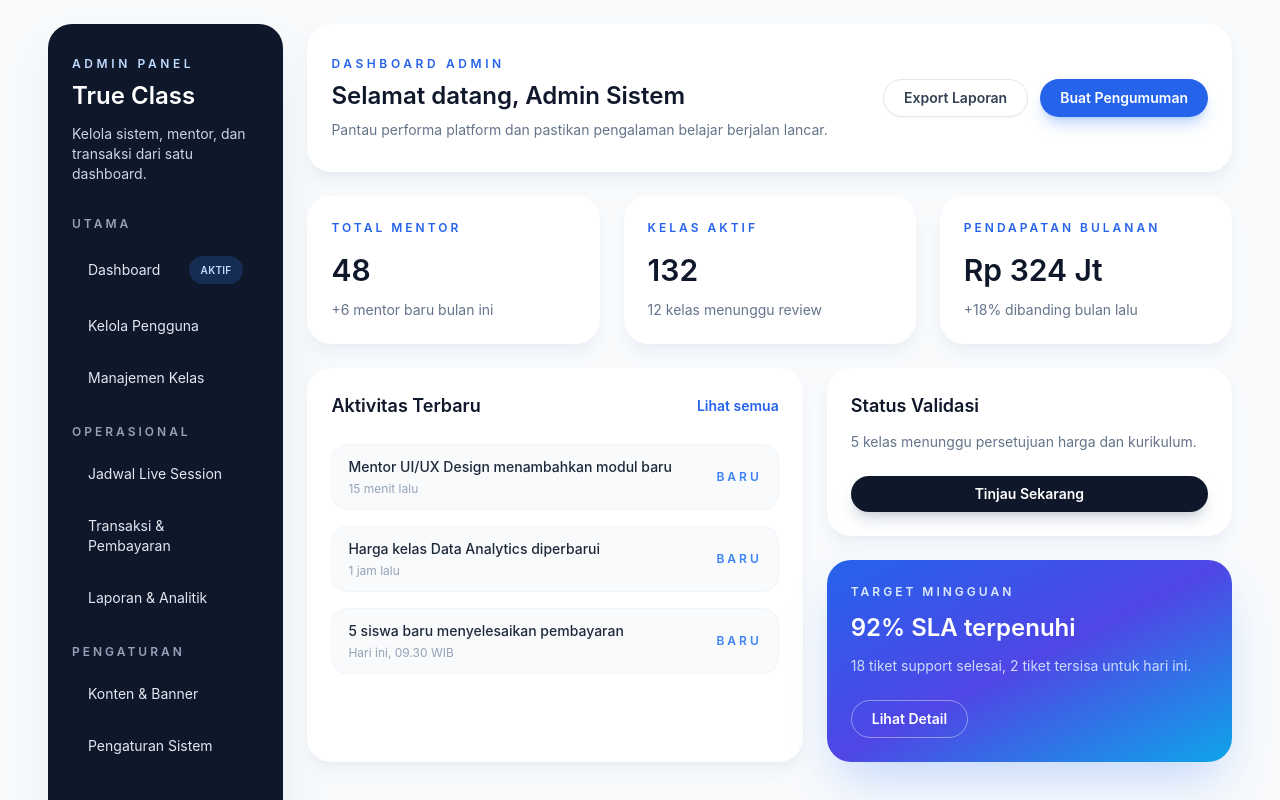
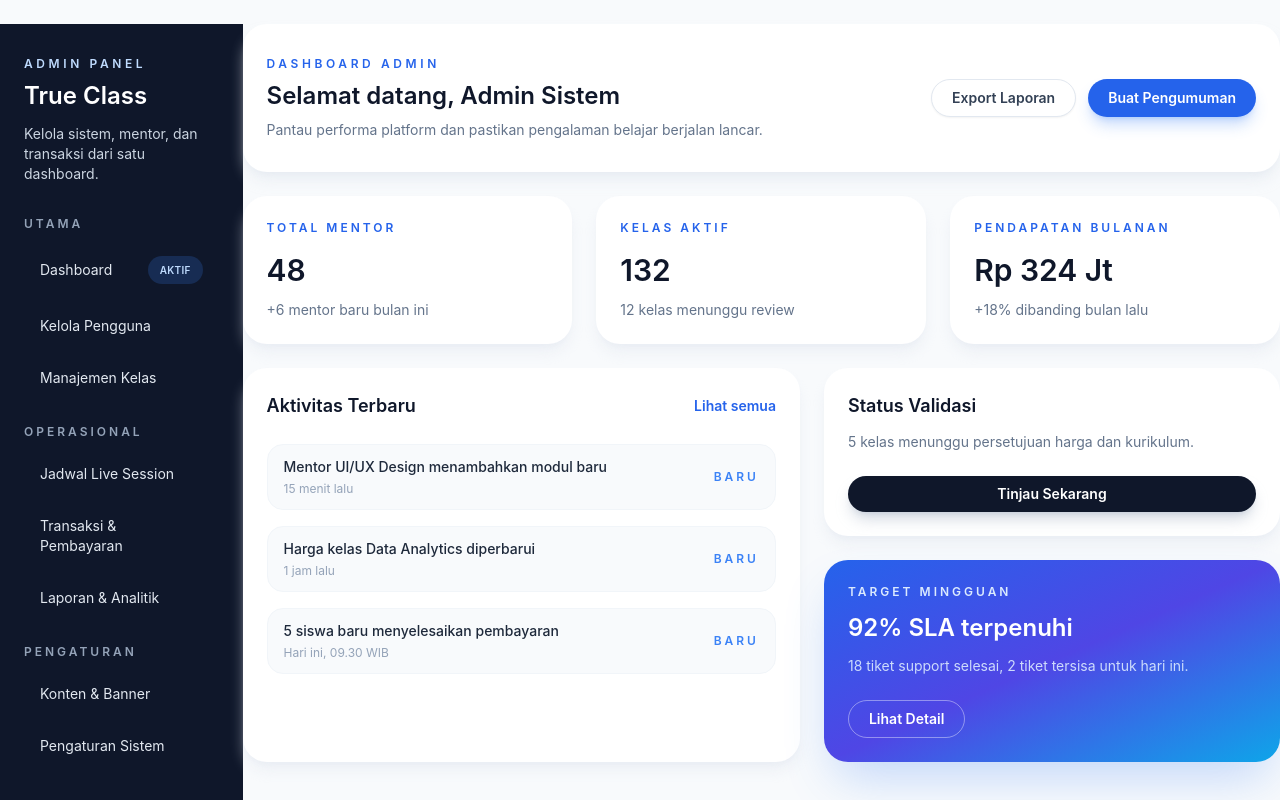
Before and after one commit to palimooutsite/true-class-app, a Next.js app in the folder frontend/: page /admin in a window 1280 px wide. Shown: the top 800 px of the page. Built offline with nearby package versions, Linux system fonts and the light colour scheme.

Commit message:
Make admin panel full width

```diff
--- a/frontend/app/admin/page.tsx
+++ b/frontend/app/admin/page.tsx
@@ -57,8 +57,8 @@ const recentActivities = [
 export default function AdminPage() {
   return (
     <div className="min-h-screen bg-slate-50">
-      <div className="mx-auto flex min-h-screen max-w-7xl gap-6 px-4 py-6 sm:px-8 lg:px-12">
-        <aside className="hidden w-72 flex-col gap-8 rounded-3xl bg-slate-900 px-6 py-8 text-white shadow-2xl shadow-slate-300/50 lg:flex">
+      <div className="flex min-h-screen w-full gap-0 px-0 py-6">
+        <aside className="hidden w-72 flex-col gap-8 bg-slate-900 px-6 py-8 text-white lg:flex">
           <div>
             <p className="text-xs font-semibold uppercase tracking-[0.3em] text-blue-200">
               Admin Panel
```
